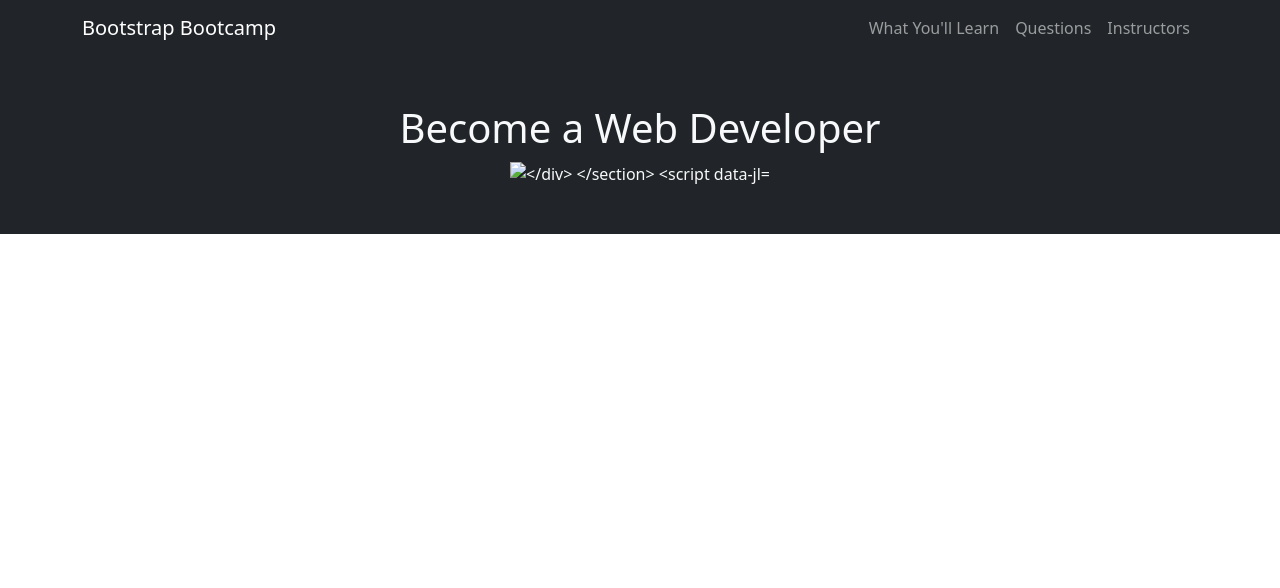
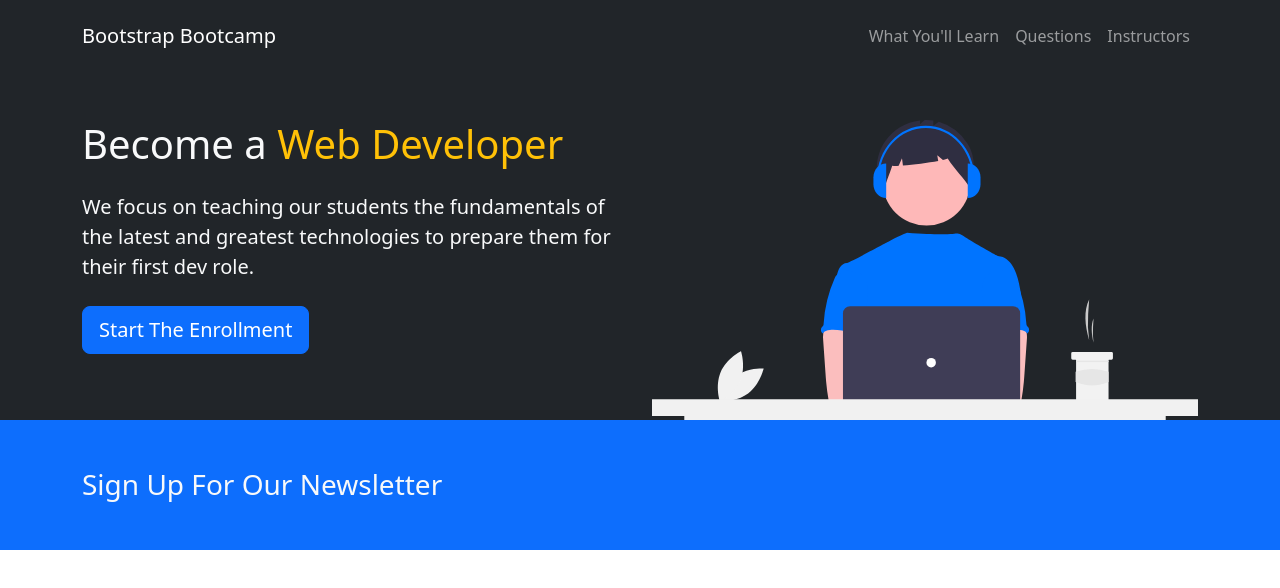
Before and after one commit to topcowmoo/psychic-bootstrap-app, a plain HTML site: page index.html in a window 1280 px wide. Drawn offline with nearby package versions, Linux system fonts and the light colour scheme; files that its build step writes are made by us from their sources.

Commit message:
"finished showcase, add newsletter section"

```diff
--- a/index.html
+++ b/index.html
@@ -5,15 +5,21 @@
   <meta name="viewport" content="width=device-width, initial-scale=1.0">
   <title>Bootstrap Bootcamp</title>
   <link href="https://cdn.jsdelivr.net/npm/bootstrap@5.3.2/dist/css/bootstrap.min.css" rel="stylesheet" integrity="sha384-T3c6CoIi6uLrA9TneNEoa7RxnatzjcDSCmG1MXxSR1GAsXEV/Dwwykc2MPK8M2HN" crossorigin="anonymous">
-  <link rel="stylesheet" href="./style.css">
+  <link rel="stylesheet" href="./assets/css/style.css">
 </head>
 
 <body>
   <!-- Navbar -->
-  <nav class="navbar navbar-expand-lg bg-dark navbar-dark">
+  <nav class="navbar navbar-expand-lg bg-dark navbar-dark py-3">
     <div class="container">
       <a href="#" class="navbar-brand">Bootstrap Bootcamp</a>
-      <button class="navbar-toggler" type="button" data-bs-toggle="collapse" data-bs-target="#navmenu">
+
+      <button
+      class="navbar-toggler"
+      type="button"
+      data-bs-toggle="collapse"
+      data-bs-target="#navmenu">
+
         <span class="navbar-toggler-icon"></span>
       </button>
 
@@ -30,20 +36,34 @@
 </div>
   </nav>
 
-<!-- Showcase -->
-<section class="section bg-dark text-light p-5 text-center">
-<div class=" container">
-  <div class="d-flex">
-
+  <section class="bg-dark text-light p-5 p-lg-0 pt-lg-5 text-center text-sm-start">
+    <div class="container">
+      <div class="row">
+        <div class="col col-sm-6">
+          <h1>Become a <span class="text-warning">Web Developer</span></h1>
+          <p class="lead my-4">
+            We focus on teaching our students the fundamentals of the
+            latest and greatest technologies to prepare them for their
+            first dev role.
+          </p>
+          <button class="btn btn-primary btn-lg">Start The Enrollment</button>
         </div>
-<div>
-  <h1>Become a Web Developer</h1>
+        <div class="col col-sm-6">
+          <img class="img-fluid w-100  d-none d-sm-block" src="./assets/images/showcase.svg" alt="person using laptop">
         </div>
-<img src="./showcase.svg" alt="
       </div>
-
+    </div>
   </section>
 
+<!-- Newsletter -->
+
+    <section class="bg-primary text-light p-5">
+        <div class="container">
+        <div class="d-md-flex justify-content-between align-items-center">
+        <h3 class="mb-3 mb-md-0">Sign Up For Our Newsletter</h3>
+    </div>
+    </div>
+    </section>
 
 
   <script src="https://cdn.jsdelivr.net/npm/@popperjs/core@2.11.8/dist/umd/popper.min.js" integrity="sha384-I7E8VVD/ismYTF4hNIPjVp/Zjvgyol6VFvRkX/vR+Vc4jQkC+hVqc2pM8ODewa9r" crossorigin="anonymous"></script>
```
Also changed, not shown: assets/images/showcase2.svg (added). Lines whose indentation alone changed are shown as unchanged.
